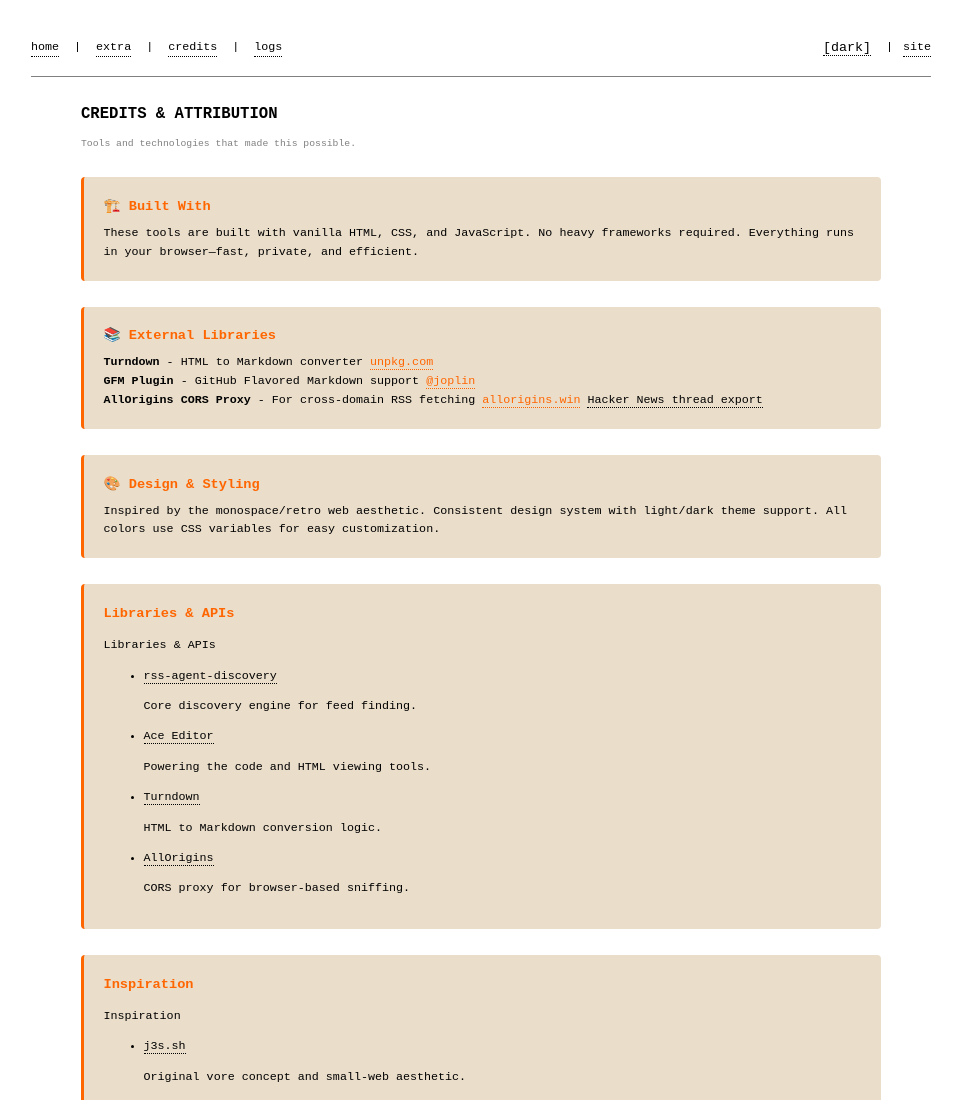
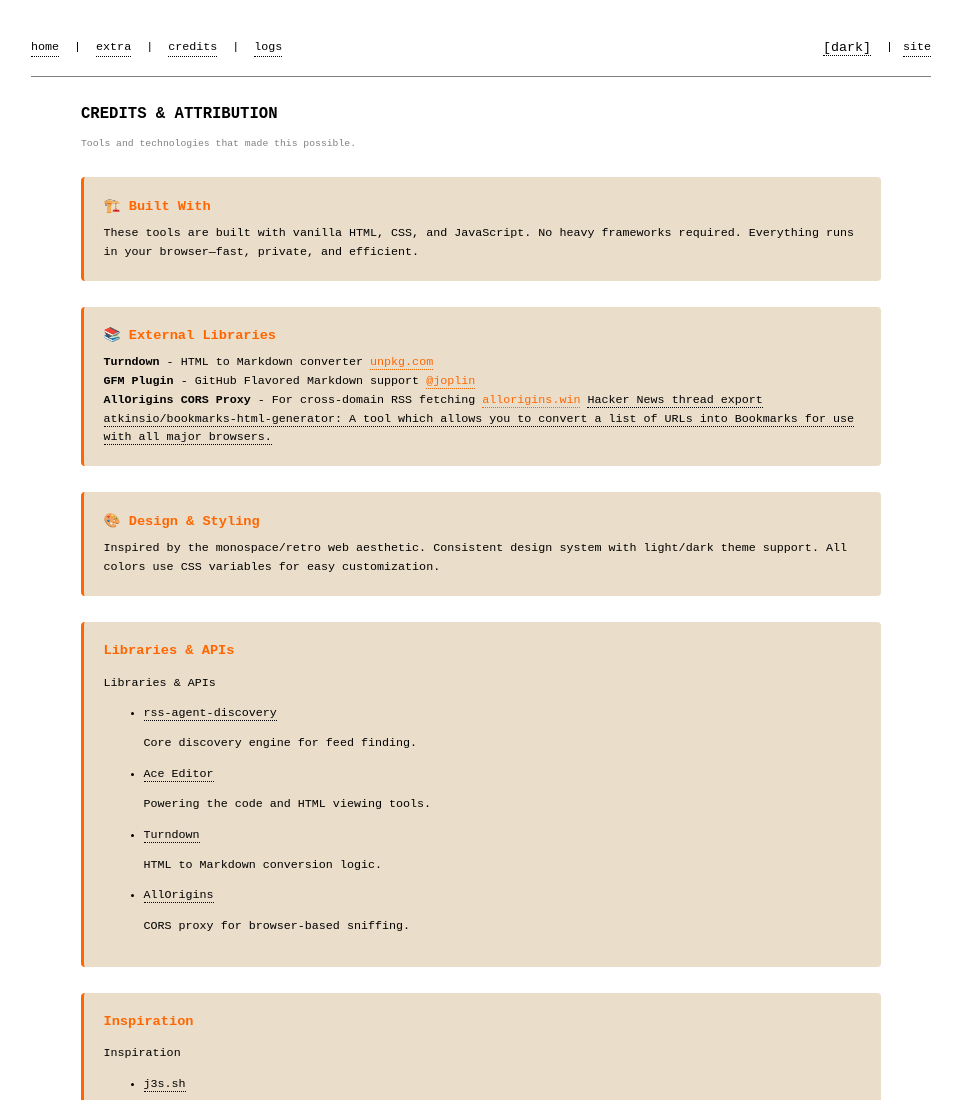
Before and after one commit to jubilancy/tools, a plain HTML site: page credits.html in a window 1280 px wide. Shown: the top 1100 px of the page, without its empty margins (159-1121 px from the left). Drawn offline with Linux system fonts and the light colour scheme.

Commit message:
Add credit for bookmarks-html-generator tool
Added credit for atkinsio/bookmarks-html-generator tool.

```diff
--- a/credits.html
+++ b/credits.html
@@ -85,6 +85,7 @@
                     <strong>AllOrigins CORS Proxy</strong> - For cross-domain RSS fetching
                     <a href="https://allorigins.win" class="credit-link">allorigins.win</a>
                     <a href="https://tools.simonwillison.net/hacker-news-thread-export.html">Hacker News thread export</a>
+                    <a href="https://github.com/atkinsio/bookmarks-html-generator">atkinsio/bookmarks-html-generator: A tool which allows you to convert a list of URLs into Bookmarks for use with all major browsers.</a>
                 </div>
             </div>
 
```
